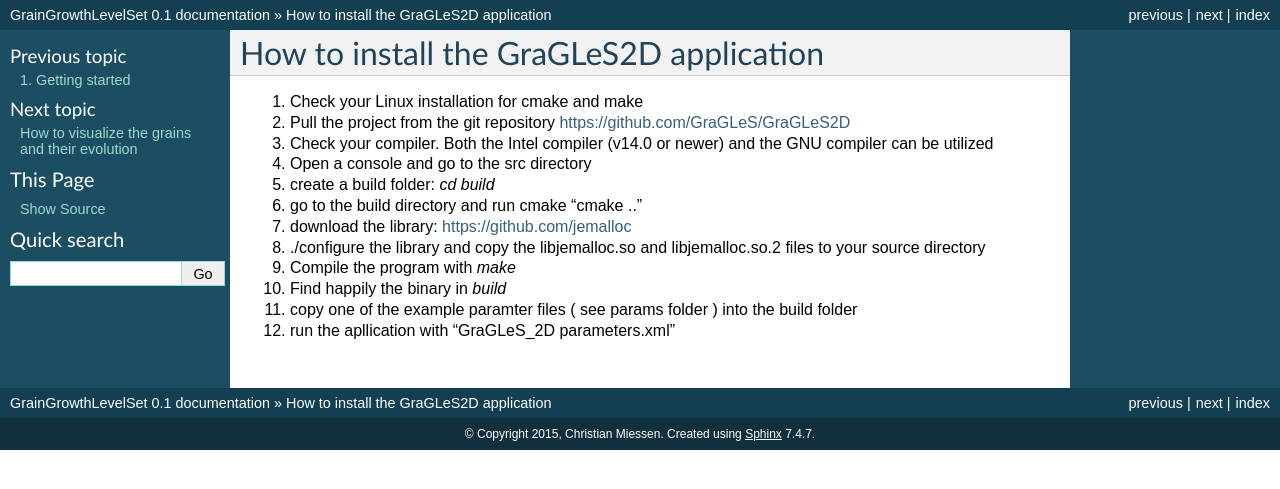
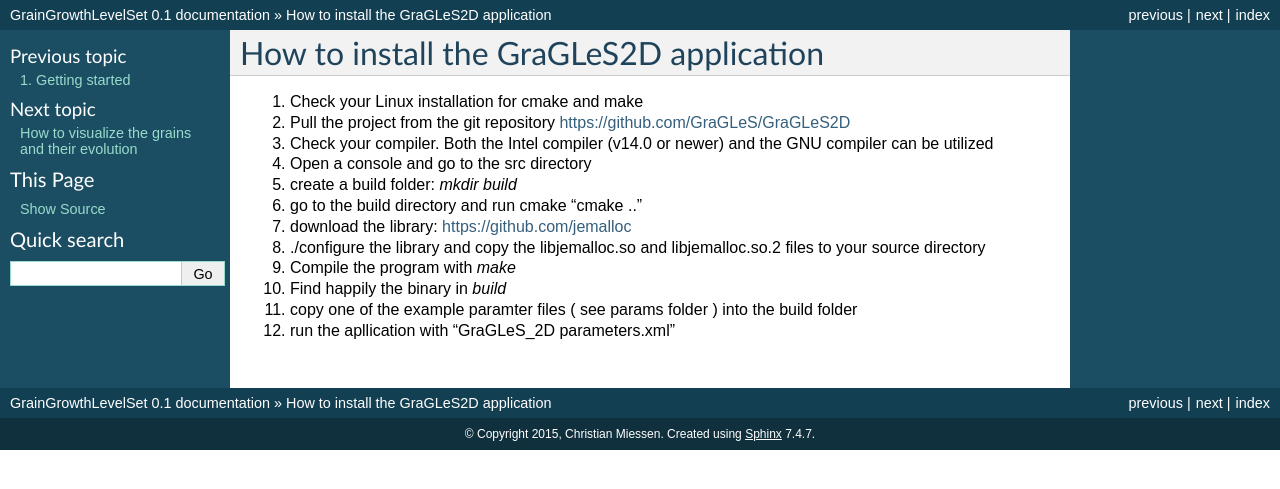
Before and after one commit to GraGLeS/GraGLeS2D, a Sphinx documentation site: the page built from docs/source/setup.rst, in a window 1280 px wide. Shown: the top 489 px of the page. Built offline with Sphinx 7.4.7, drawn with Linux system fonts in a browser that asks for light colours.

Commit message:
Update setup.rst

```diff
--- a/docs/source/setup.rst
+++ b/docs/source/setup.rst
@@ -7,7 +7,7 @@
 2. Pull the project from the git repository https://github.com/GraGLeS/GraGLeS2D
 3. Check your compiler. Both the Intel compiler (v14.0 or newer) and the GNU compiler can be utilized
 4. Open a console and go to the src directory
-5. create a build folder: *cd build*
+5. create a build folder: *mkdir build*
 6. go to the build directory and run cmake "cmake .."
 7. download the library: https://github.com/jemalloc
 8. ./configure the library and copy the libjemalloc.so and libjemalloc.so.2 files to your source directory
```
